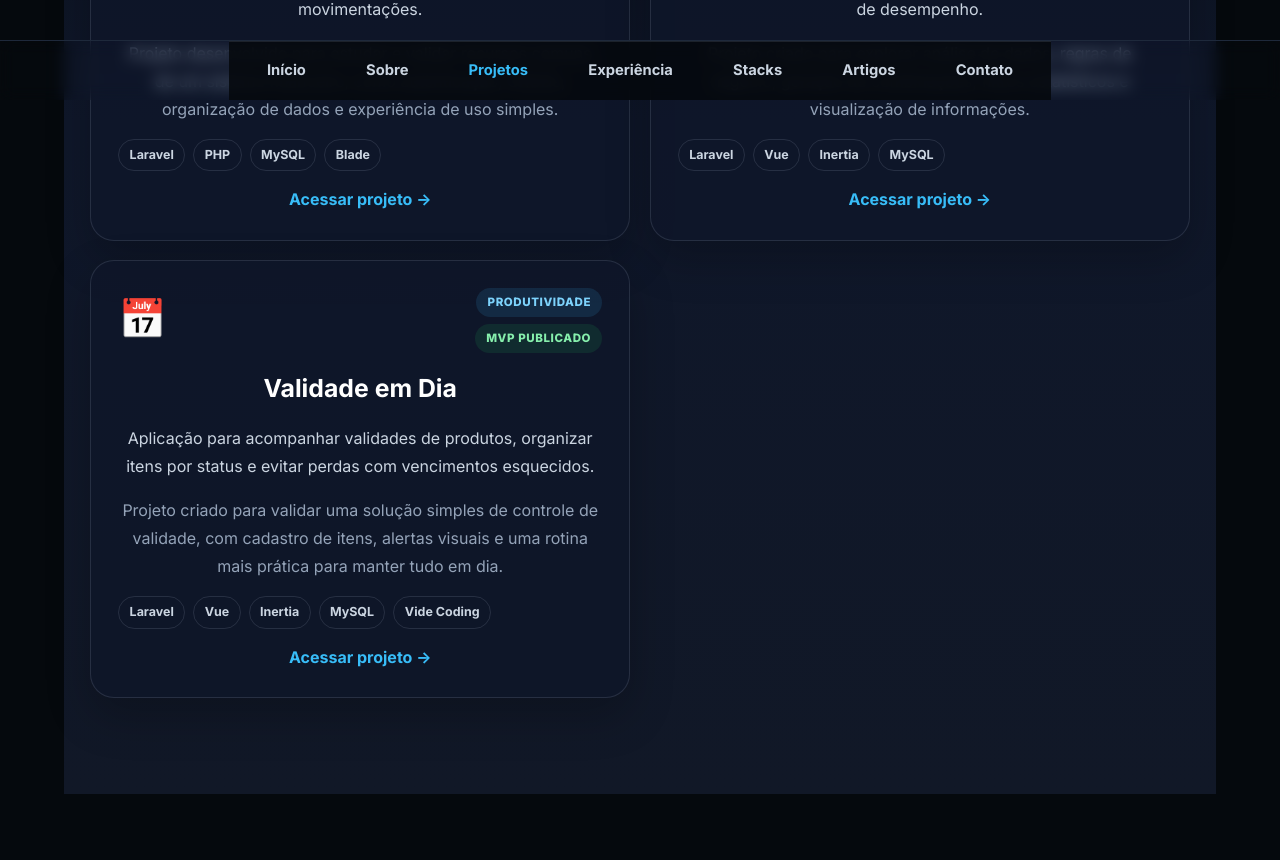
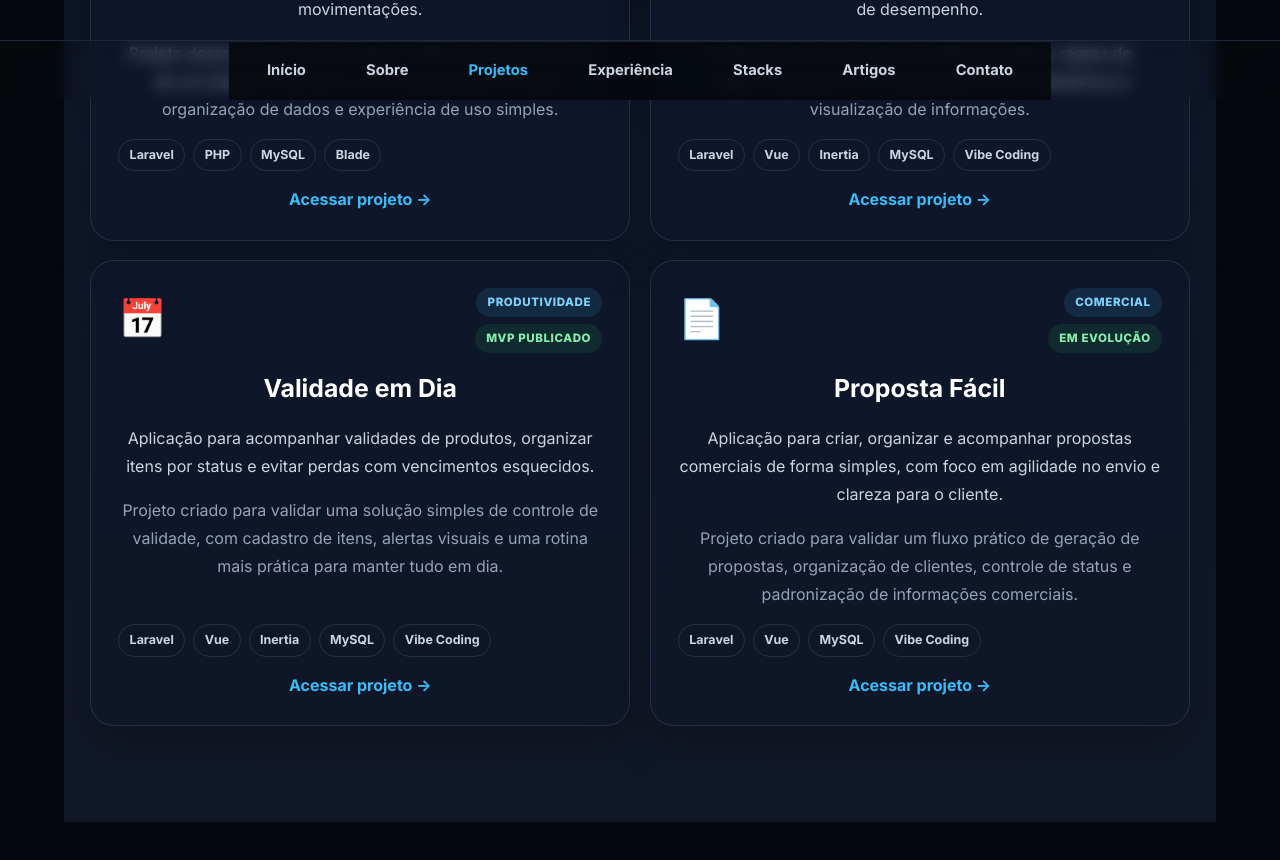
Before and after one commit to dmarostega/rockcode-front-end-vuejs, a Vue app: page /apps in a window 1280 px wide. Shown: the part 700-1560 px from the top of the page. Before the commit the page ends 1534 px from the top, so only its background shows below. Built offline with nearby package versions, Linux system fonts and the light colour scheme.

Commit message:
Adiciona Proposta Fácil aos projetos e nova tag para validade em dia (#3)
Adiciona Proposta Fácil aos projetos e nova tag para validade em dia (#3)

* feat(app): include easy proposal option

* fix(app): resolve spelling error

```diff
--- a/src/views/AppsView.vue
+++ b/src/views/AppsView.vue
@@ -27,7 +27,7 @@ const projects = [
     icon: '🍀',
     tag: 'Loterias',
     status: 'Em evolução',
-    stack: ['Laravel', 'Vue', 'Inertia', 'MySQL'],
+    stack: ['Laravel', 'Vue', 'Inertia', 'MySQL', 'Vibe Coding'],
   },
   {
     id: 3,
@@ -40,7 +40,20 @@ const projects = [
     icon: '📅',
     tag: 'Produtividade',
     status: 'MVP publicado',
-    stack: ['Laravel', 'Vue', 'Inertia', 'MySQL', 'Vide Coding'],
+    stack: ['Laravel', 'Vue', 'Inertia', 'MySQL', 'Vibe Coding'],
+  },
+  {
+    id: 4,
+    name: 'Proposta Fácil',
+    description:
+      'Aplicação para criar, organizar e acompanhar propostas comerciais de forma simples, com foco em agilidade no envio e clareza para o cliente.',
+    details:
+      'Projeto criado para validar um fluxo prático de geração de propostas, organização de clientes, controle de status e padronização de informações comerciais.',
+    url: 'https://propostafacil.rockcodelabs.com.br',
+    icon: '📄',
+    tag: 'Comercial',
+    status: 'Em evolução',
+    stack: ['Laravel', 'Vue', 'MySQL', 'Vibe Coding'],
   },
 ]
 </script>
```
